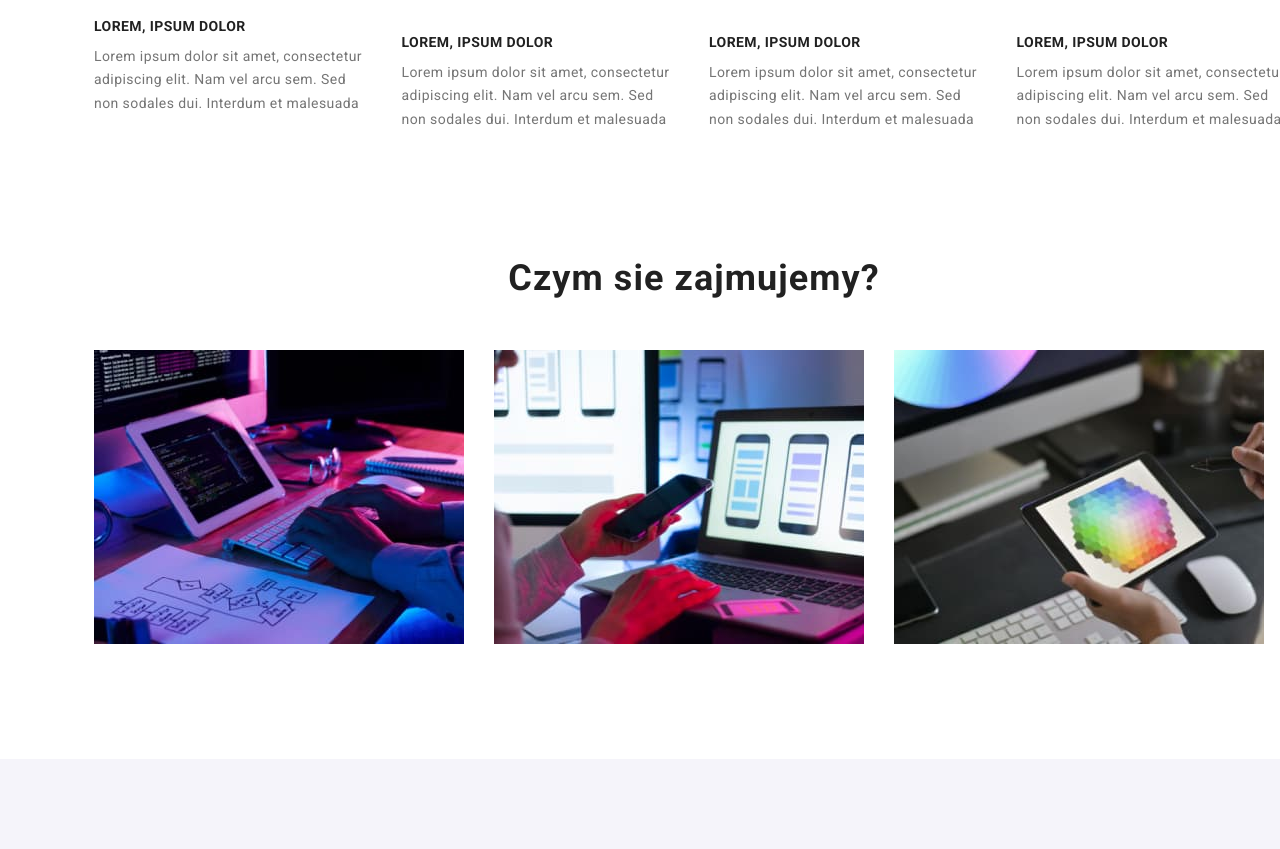
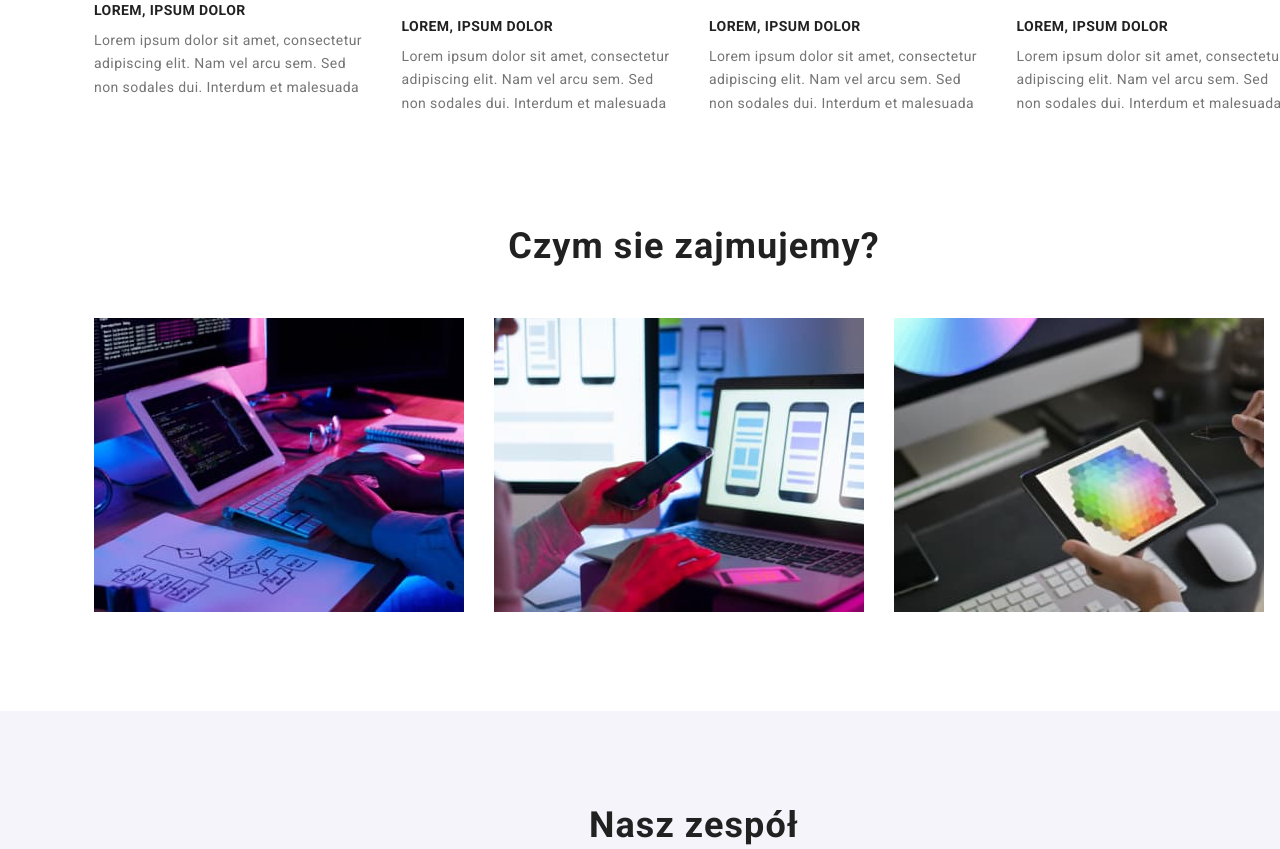
Before and after one commit to mattmalicki/goit-markup-hw-03, a plain HTML site: page index.html in a window 1280 px wide. Shown: the part 960-1809 px from the top of the page. Drawn offline with Linux system fonts and the light colour scheme.

Commit message:
last change

```diff
--- a/css/styles.css
+++ b/css/styles.css
@@ -209,6 +209,7 @@ ul {
   list-style: none;
   gap: 30px;
   padding: 0;
+  margin: 0;
 }
 
 h1,
@@ -277,7 +278,7 @@ figure {
 }
 
 .lorem-work .work-head {
-  padding-top: 94px;
+  margin-top: 94px;
 }
 
 .team-card {
```
